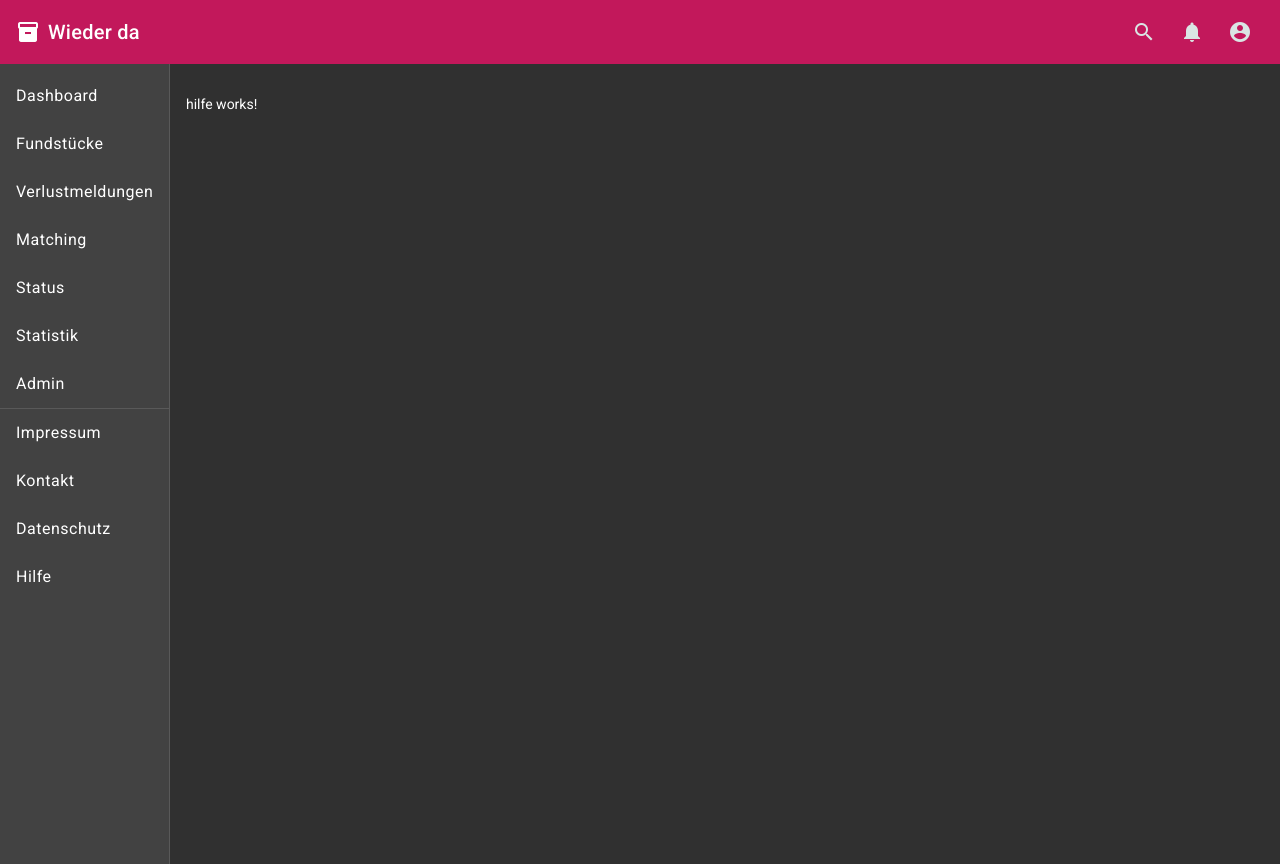
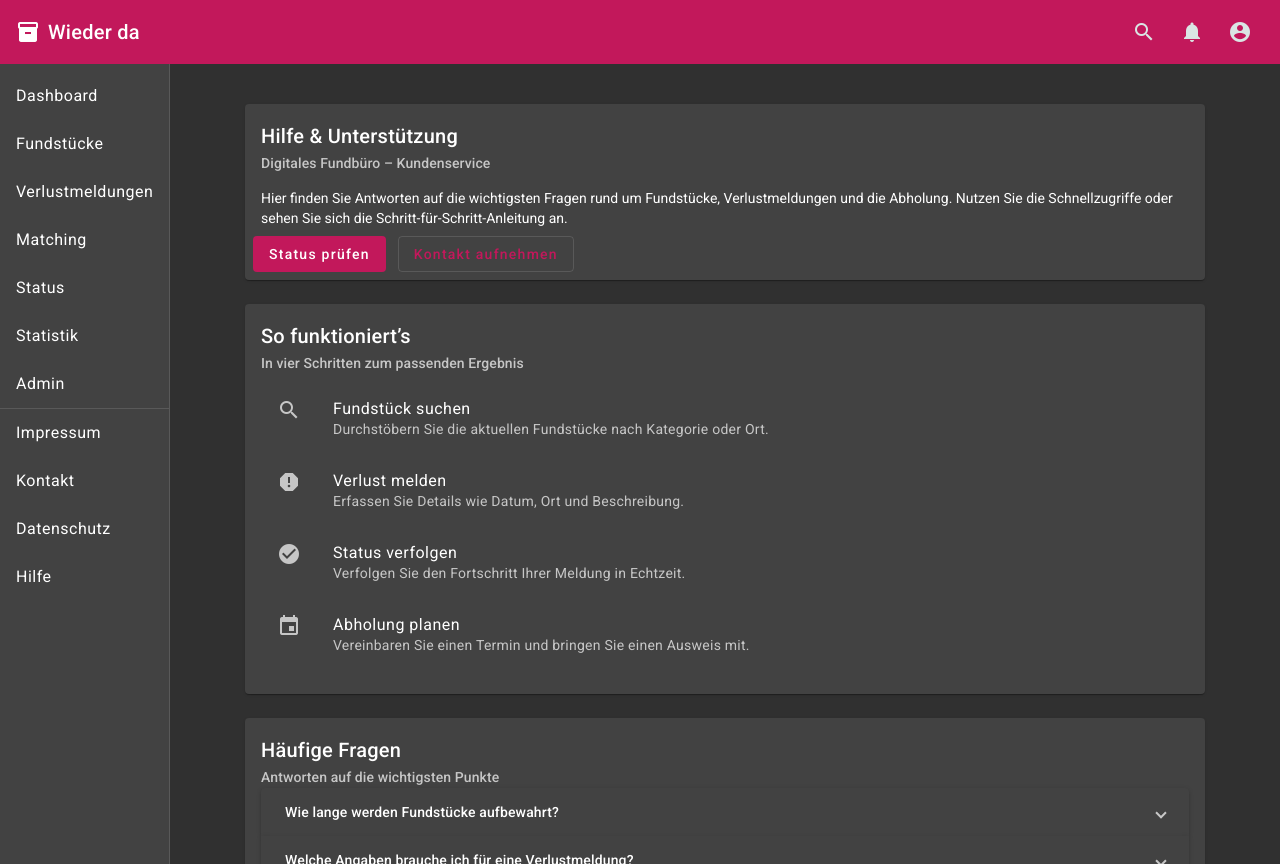
Before and after one commit to krll-dev/wieder-da, an Angular app in the folder wd-ui/: page /hilfe in a window 1280 px wide. Built offline with nearby package versions, Linux system fonts and the light colour scheme.

Commit message:
feat(hilfe): implement help section with FAQs and service information
- Added a comprehensive help section for user support
- Included step-by-step guidance for reporting lost items
- Provided contact information and service hours
- Enhanced layout with Material Design components

```diff
--- a/wd-ui/src/app/pages/hilfe/hilfe.html
+++ b/wd-ui/src/app/pages/hilfe/hilfe.html
@@ -1 +1,110 @@
-<p>hilfe works!</p>
+<section aria-labelledby="hilfe-title" class="hilfe-page">
+  <mat-card class="hilfe-card">
+    <mat-card-header>
+      <mat-card-title id="hilfe-title">Hilfe &amp; Unterstützung</mat-card-title>
+      <mat-card-subtitle>Digitales Fundbüro – Kundenservice</mat-card-subtitle>
+    </mat-card-header>
+    <mat-card-content>
+      <p>
+        Hier finden Sie Antworten auf die wichtigsten Fragen rund um Fundstücke, Verlustmeldungen und die
+        Abholung. Nutzen Sie die Schnellzugriffe oder sehen Sie sich die Schritt-für-Schritt-Anleitung an.
+      </p>
+    </mat-card-content>
+    <mat-card-actions class="hilfe-actions">
+      <button color="primary" mat-flat-button routerLink="/status">Status prüfen</button>
+      <button color="primary" mat-stroked-button routerLink="/kontakt">Kontakt aufnehmen</button>
+    </mat-card-actions>
+  </mat-card>
+
+  <mat-card class="hilfe-card">
+    <mat-card-header>
+      <mat-card-title>So funktioniert’s</mat-card-title>
+      <mat-card-subtitle>In vier Schritten zum passenden Ergebnis</mat-card-subtitle>
+    </mat-card-header>
+    <mat-card-content>
+      <mat-list role="list">
+        <mat-list-item role="listitem">
+          <mat-icon aria-hidden="true" matListItemIcon>search</mat-icon>
+          <div matListItemTitle>Fundstück suchen</div>
+          <div matListItemLine>Durchstöbern Sie die aktuellen Fundstücke nach Kategorie oder Ort.</div>
+        </mat-list-item>
+        <mat-list-item role="listitem">
+          <mat-icon aria-hidden="true" matListItemIcon>report</mat-icon>
+          <div matListItemTitle>Verlust melden</div>
+          <div matListItemLine>Erfassen Sie Details wie Datum, Ort und Beschreibung.</div>
+        </mat-list-item>
+        <mat-list-item role="listitem">
+          <mat-icon aria-hidden="true" matListItemIcon>check_circle</mat-icon>
+          <div matListItemTitle>Status verfolgen</div>
+          <div matListItemLine>Verfolgen Sie den Fortschritt Ihrer Meldung in Echtzeit.</div>
+        </mat-list-item>
+        <mat-list-item role="listitem">
+          <mat-icon aria-hidden="true" matListItemIcon>event</mat-icon>
+          <div matListItemTitle>Abholung planen</div>
+          <div matListItemLine>Vereinbaren Sie einen Termin und bringen Sie einen Ausweis mit.</div>
+        </mat-list-item>
+      </mat-list>
+    </mat-card-content>
+  </mat-card>
+
+  <mat-card class="hilfe-card">
+    <mat-card-header>
+      <mat-card-title>Häufige Fragen</mat-card-title>
+      <mat-card-subtitle>Antworten auf die wichtigsten Punkte</mat-card-subtitle>
+    </mat-card-header>
+    <mat-card-content>
+      <mat-accordion>
+        <mat-expansion-panel>
+          <mat-expansion-panel-header>
+            <mat-panel-title>Wie lange werden Fundstücke aufbewahrt?</mat-panel-title>
+          </mat-expansion-panel-header>
+          <p>Fundstücke werden in der Regel 6 Monate aufbewahrt. Danach erfolgt die weitere Verwertung.</p>
+        </mat-expansion-panel>
+        <mat-expansion-panel>
+          <mat-expansion-panel-header>
+            <mat-panel-title>Welche Angaben brauche ich für eine Verlustmeldung?</mat-panel-title>
+          </mat-expansion-panel-header>
+          <p>
+            Bitte geben Sie den Zeitraum, den Fundort, eine Beschreibung sowie besondere Merkmale (z. B.
+            Farbe, Marke, Seriennummer) an.
+          </p>
+        </mat-expansion-panel>
+        <mat-expansion-panel>
+          <mat-expansion-panel-header>
+            <mat-panel-title>Wie kann ich ein Fundstück abholen?</mat-panel-title>
+          </mat-expansion-panel-header>
+          <p>
+            Nach erfolgreicher Zuordnung erhalten Sie eine Benachrichtigung. Vereinbaren Sie einen Termin und
+            bringen Sie einen gültigen Ausweis mit.
+          </p>
+        </mat-expansion-panel>
+      </mat-accordion>
+    </mat-card-content>
+  </mat-card>
+
+  <mat-card class="hilfe-card">
+    <mat-card-header>
+      <mat-card-title>Kontakt &amp; Servicezeiten</mat-card-title>
+      <mat-card-subtitle>Wir helfen Ihnen gerne weiter</mat-card-subtitle>
+    </mat-card-header>
+    <mat-card-content>
+      <mat-list role="list">
+        <mat-list-item role="listitem">
+          <mat-icon aria-hidden="true" matListItemIcon>call</mat-icon>
+          <div matListItemTitle>Telefon</div>
+          <div matListItemLine>+49 30 1234 5678</div>
+        </mat-list-item>
+        <mat-list-item role="listitem">
+          <mat-icon aria-hidden="true" matListItemIcon>mail</mat-icon>
+          <div matListItemTitle>E-Mail</div>
+          <div matListItemLine>kundenservice&#64;digitales-fundbuero.de</div>
+        </mat-list-item>
+        <mat-list-item role="listitem">
+          <mat-icon aria-hidden="true" matListItemIcon>schedule</mat-icon>
+          <div matListItemTitle>Servicezeiten</div>
+          <div matListItemLine>Mo–Fr 08:00–18:00, Sa 09:00–13:00</div>
+        </mat-list-item>
+      </mat-list>
+    </mat-card-content>
+  </mat-card>
+</section>
--- a/wd-ui/src/app/pages/hilfe/hilfe.scss
+++ b/wd-ui/src/app/pages/hilfe/hilfe.scss
@@ -0,0 +1,17 @@
+.hilfe-page {
+  display: grid;
+  gap: 24px;
+  margin: 0 auto;
+  max-width: 960px;
+  padding: 24px;
+}
+
+.hilfe-card {
+  display: block;
+}
+
+.hilfe-actions {
+  display: flex;
+  flex-wrap: wrap;
+  gap: 12px;
+}
```
Also changed, not shown: wd-ui/src/app/pages/hilfe/hilfe.ts (+39 -3 lines).
